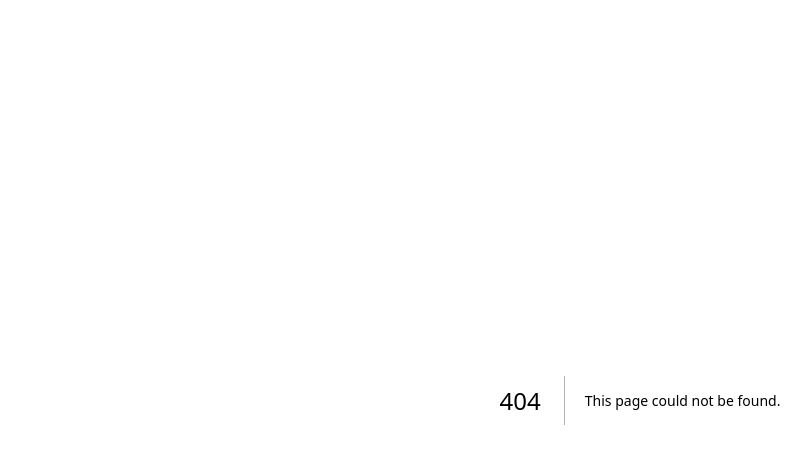
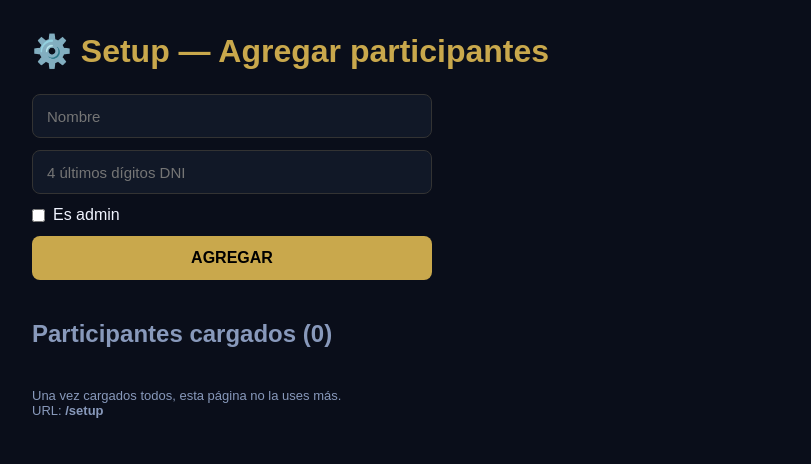
Before and after one commit to avidela47/prode-mundial-2026, a Next.js app: page /setup in a window 1280 px wide. Before the commit this address had no page. Shown: the top 464 px of the page, without its empty margins (0-811 px from the left). Built offline with nearby package versions, Linux system fonts and the light colour scheme.

Commit message:
setup page

```diff
--- /dev/null
+++ b/app/setup/page.tsx
@@ -0,0 +1,73 @@
+'use client';
+
+import { useState } from 'react';
+import { useProdeStore } from '@/lib/store';
+
+export default function Setup() {
+  const { addJugador, jugadores } = useProdeStore();
+  const [nombre, setNombre] = useState('');
+  const [dni, setDni] = useState('');
+  const [esAdmin, setEsAdmin] = useState(false);
+  const [msg, setMsg] = useState('');
+
+  function handleAdd() {
+    if (!nombre.trim() || dni.length !== 4) {
+      setMsg('Nombre y 4 dígitos de DNI requeridos');
+      return;
+    }
+    addJugador(nombre, dni, esAdmin);
+    setMsg(`✓ ${nombre} agregado`);
+    setNombre('');
+    setDni('');
+    setEsAdmin(false);
+  }
+
+  return (
+    <div style={{ minHeight: '100vh', background: '#0A0E1A', padding: 32, color: '#F0F4FF', fontFamily: 'sans-serif' }}>
+      <h1 style={{ color: '#C9A84C', marginBottom: 24 }}>⚙️ Setup — Agregar participantes</h1>
+
+      <div style={{ maxWidth: 400, display: 'flex', flexDirection: 'column', gap: 12 }}>
+        <input
+          value={nombre}
+          onChange={e => setNombre(e.target.value)}
+          placeholder="Nombre"
+          style={{ height: 44, padding: '0 14px', borderRadius: 8, border: '1px solid #333', background: '#111827', color: '#fff', fontSize: 15 }}
+        />
+        <input
+          value={dni}
+          onChange={e => setDni(e.target.value.replace(/\D/g, '').slice(0, 4))}
+          placeholder="4 últimos dígitos DNI"
+          maxLength={4}
+          style={{ height: 44, padding: '0 14px', borderRadius: 8, border: '1px solid #333', background: '#111827', color: '#fff', fontSize: 15 }}
+        />
+        <label style={{ display: 'flex', alignItems: 'center', gap: 8, cursor: 'pointer' }}>
+          <input type="checkbox" checked={esAdmin} onChange={e => setEsAdmin(e.target.checked)} />
+          Es admin
+        </label>
+        <button
+          onClick={handleAdd}
+          style={{ height: 44, background: '#C9A84C', color: '#000', border: 'none', borderRadius: 8, fontWeight: 700, fontSize: 16, cursor: 'pointer' }}
+        >
+          AGREGAR
+        </button>
+        {msg && <div style={{ color: '#00D46A', fontWeight: 600 }}>{msg}</div>}
+      </div>
+
+      <div style={{ marginTop: 40 }}>
+        <h2 style={{ marginBottom: 16, color: '#8899BB' }}>Participantes cargados ({jugadores.length})</h2>
+        {jugadores.map(j => (
+          <div key={j.id} style={{ padding: '8px 14px', background: '#111827', borderRadius: 8, marginBottom: 6, display: 'flex', gap: 12, alignItems: 'center' }}>
+            <div style={{ width: 10, height: 10, borderRadius: '50%', background: j.color }} />
+            <span style={{ fontWeight: 600 }}>{j.nombre}</span>
+            {j.esAdmin && <span style={{ color: '#C9A84C', fontSize: 12 }}>ADMIN</span>}
+          </div>
+        ))}
+      </div>
+
+      <div style={{ marginTop: 40, color: '#8899BB', fontSize: 13 }}>
+        Una vez cargados todos, esta página no la uses más.<br/>
+        URL: <strong>/setup</strong>
+      </div>
+    </div>
+  );
+}
```
